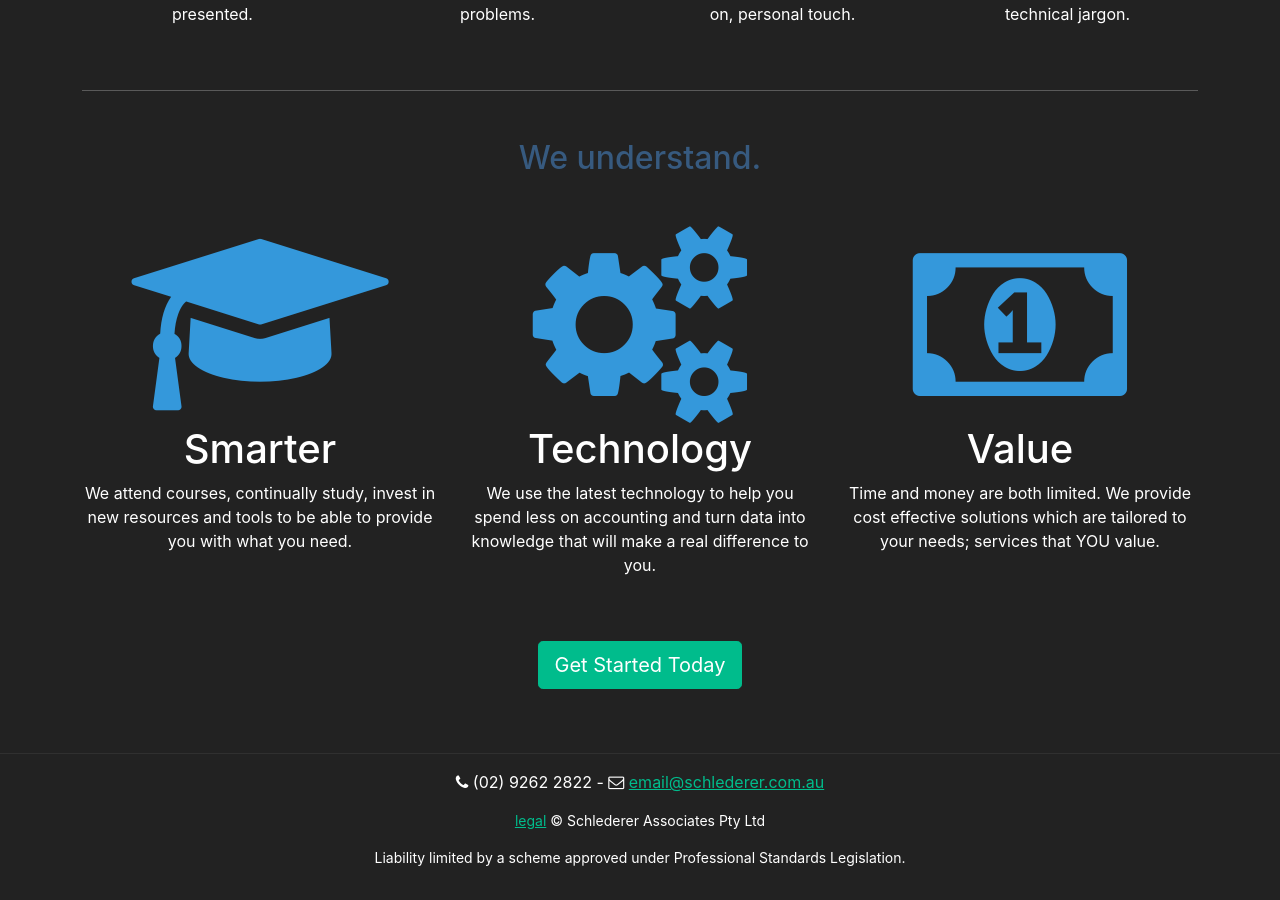
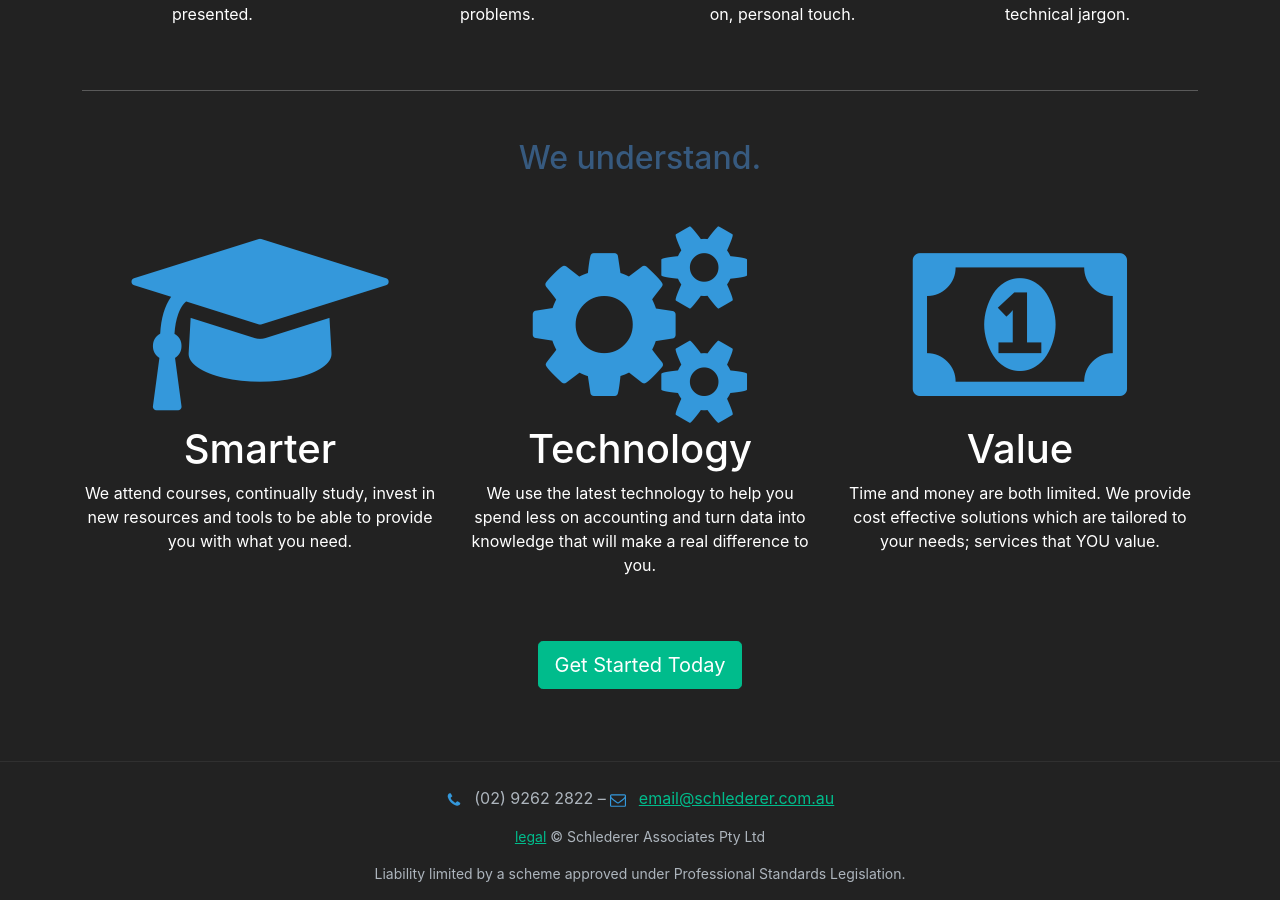
Before and after one commit to Mforcer/tax2, a Jekyll site: the page built from index.html, in a window 1280 px wide and 900 px high, scrolled down 1160 px. Built offline with Jekyll 4.4.1, drawn with Linux system fonts in a browser that asks for light colours; nearby versions of some CDN libraries.

Commit message:
Update footer.html

```diff
--- a/_includes/footer.html
+++ b/_includes/footer.html
@@ -1,5 +1,14 @@
-<footer class="container-fluid text-center border-top border-dark mt-3 pt-3">
-    <p><i class="fa fa-phone"></i>&nbsp;{{site.biz_phone}} - <i class="fa fa-envelope-o"></i>&nbsp;<a href="mailto:{{site.biz_email}}">{{site.biz_email}}</a></p>
+<footer class="container-fluid text-center text-light border-top border-dark mt-4 pt-4">
+    <p>
+        <svg class="icon me-2" width="1em" height="1em" fill="var(--bs-info)" viewBox="0 0 1792 1792" xmlns="http://www.w3.org/2000/svg">
+            <path id="fa-phone" d="M1600 1240q0 27-10 70.5t-21 68.5q-21 50-122 106-94 51-186 51-27 0-53-3.5t-57.5-12.5-47-14.5-55.5-20.5-49-18q-98-35-175-83-127-79-264-216t-216-264q-48-77-83-175-3-9-18-49t-20.5-55.5-14.5-47-12.5-57.5-3.5-53q0-92 51-186 56-101 106-122 25-11 68.5-21t70.5-10q14 0 21 3 18 6 53 76 11 19 30 54t35 63.5 31 53.5q3 4 17.5 25t21.5 35.5 7 28.5q0 20-28.5 50t-62 55-62 53-28.5 46q0 9 5 22.5t8.5 20.5 14 24 11.5 19q76 137 174 235t235 174q2 1 19 11.5t24 14 20.5 8.5 22.5 5q18 0 46-28.5t53-62 55-62 50-28.5q14 0 28.5 7t35.5 21.5 25 17.5q25 15 53.5 31t63.5 35 54 30q70 35 76 53 3 7 3 21z" />
+        </svg>
+        {{site.biz_phone}} &ndash;
+        <svg class="icon me-2" width="1em" height="1em" fill="var(--bs-info)" viewBox="0 0 1792 1792" xmlns="http://www.w3.org/2000/svg">
+            <path id="fa-envelope-o" d="M1664 1504v-768q-32 36-69 66-268 206-426 338-51 43-83 67t-86.5 48.5-102.5 24.5h-2q-48 0-102.5-24.5t-86.5-48.5-83-67q-158-132-426-338-37-30-69-66v768q0 13 9.5 22.5t22.5 9.5h1472q13 0 22.5-9.5t9.5-22.5zm0-1051v-24.5l-.5-13-3-12.5-5.5-9-9-7.5-14-2.5h-1472q-13 0-22.5 9.5t-9.5 22.5q0 168 147 284 193 152 401 317 6 5 35 29.5t46 37.5 44.5 31.5 50.5 27.5 43 9h2q20 0 43-9t50.5-27.5 44.5-31.5 46-37.5 35-29.5q208-165 401-317 54-43 100.5-115.5t46.5-131.5zm128-37v1088q0 66-47 113t-113 47h-1472q-66 0-113-47t-47-113v-1088q0-66 47-113t113-47h1472q66 0 113 47t47 113z" />
+        </svg>
+        <a href="mailto:{{site.biz_email}}">{{site.biz_email}}</a>
+    </p>
     <p class="small"><a href="/legal/">legal</a> &copy;&nbsp;{{ site.publisher }}</p>
     <p class="small">Liability limited by a scheme approved under Professional Standards Legislation.</p>
 </footer>
```
